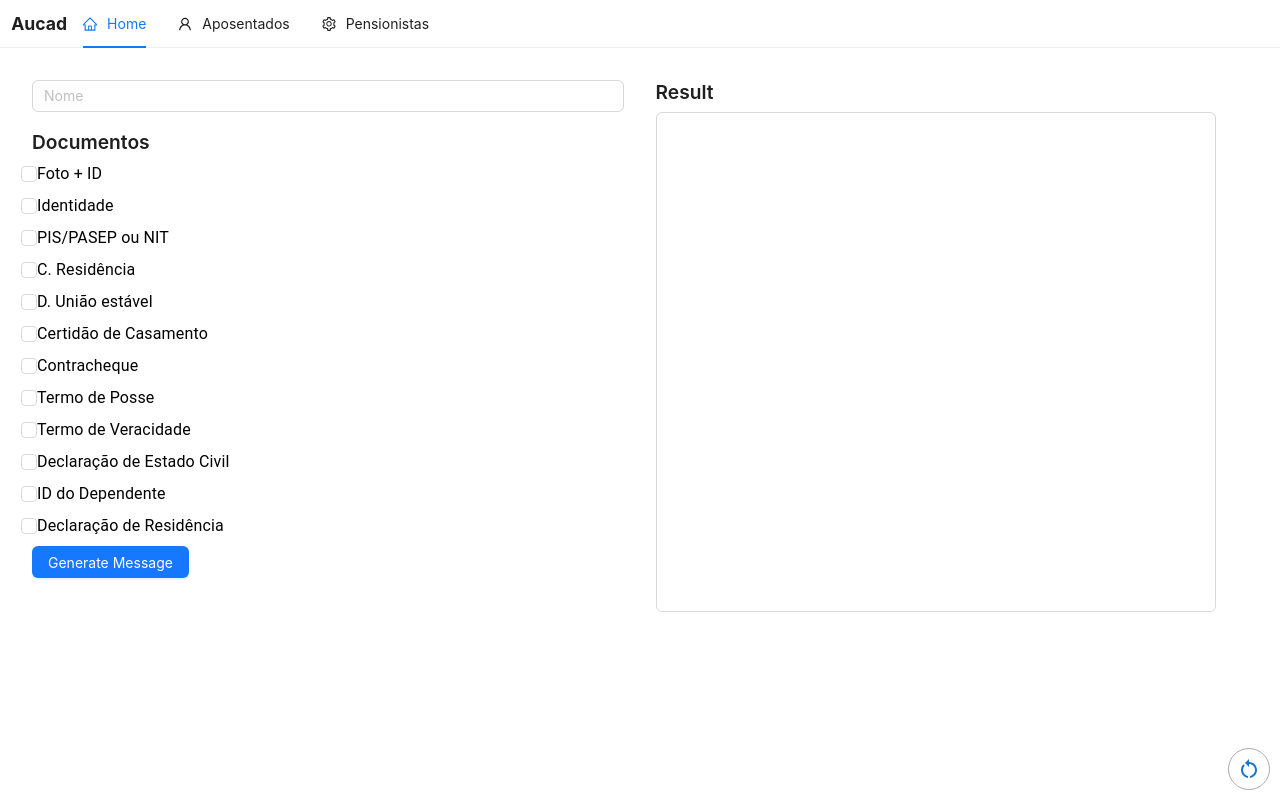
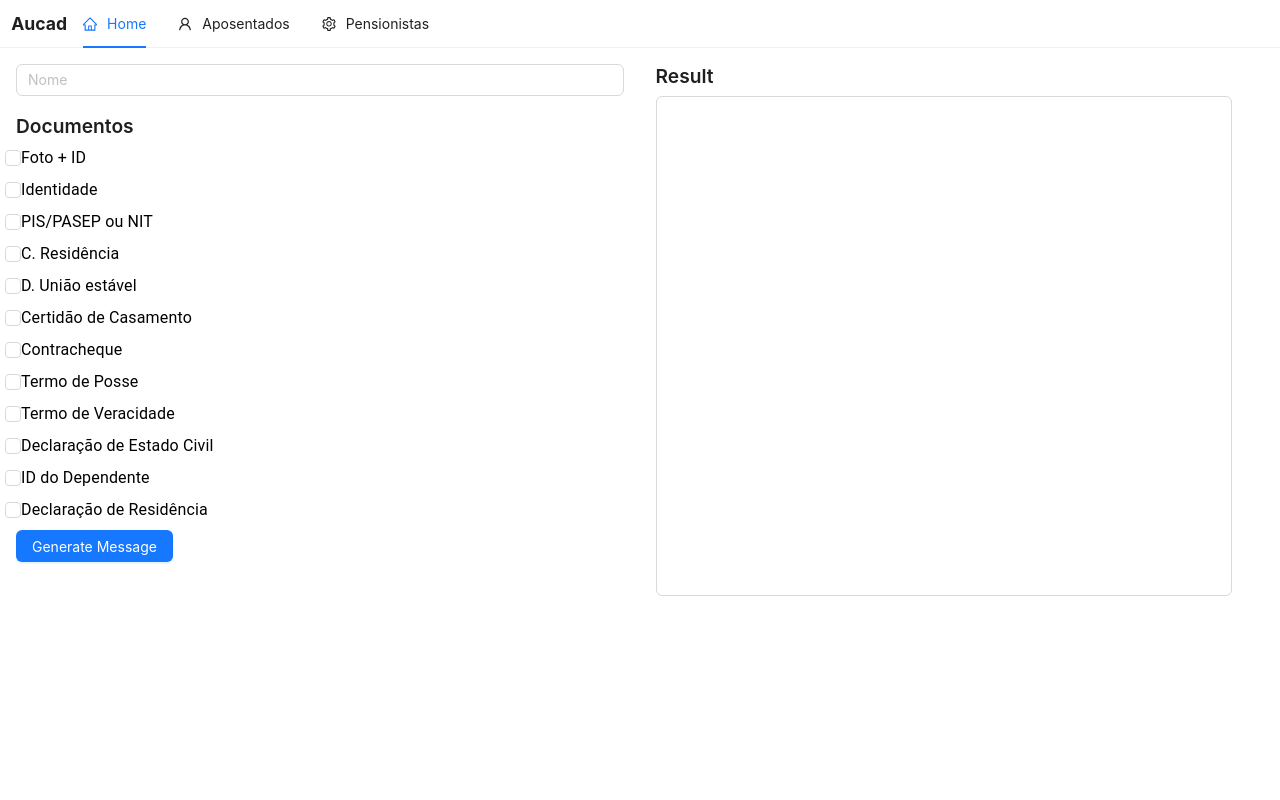
Before and after one commit to secretindex/Python-Scripts, a React (Vite) app in the folder advanced/recad-auto-message/: page / in a window 1280 px wide. Built offline with nearby package versions, Linux system fonts and the light colour scheme.

Commit message:
remove restart button

```diff
--- a/advanced/recad-auto-message/src/App.tsx
+++ b/advanced/recad-auto-message/src/App.tsx
@@ -1,8 +1,5 @@
 import "./App.css"
 import Home from "./pages/home"
-import { IconButton } from "@mui/material"
-import { RestartAlt } from "@mui/icons-material"
-import ComponentTwo from "./components/alt-antui/ComponentAnt"
 import MenuAnt from "./components/alt-antui/MenuUp"
 import About from "./pages/About"
 import { SecondCheckboxContextProvider } from "./contexts/SecondCheckboxContext"
@@ -10,27 +7,23 @@ import { SecondCheckboxContextProvider } from "./contexts/SecondCheckboxContext"
 import { BrowserRouter as Router, Routes, Route } from "react-router-dom"
 import CheckboxContextProvider from "./contexts/CheckboxContext"
 import TextFieldContextProvider from "./contexts/TextfieldContext"
+import ComponentThree from "./components/alt-antui/ComponentTwo"
 
 function App() {
-  const restartAction = () => {
-    console.log("restarted")
-  }
-
   return (
-    <main className="h-screen w-screen">
+    <main className="min-h-full">
       <Router>
         <CheckboxContextProvider>
           <SecondCheckboxContextProvider>
             <TextFieldContextProvider>
               <MenuAnt />
-              <section className="app-container w-full">
+              <section className="h-full px-6">
                 <Routes>
                   <Route path="/" element={<Home />}></Route>
                   <Route path="/ativos" element={<Home />}></Route>
                   <Route
                     path="/aposentados"
-                    // element={<ComponentDois />}
-                    element={<ComponentTwo />}
+                    element={<ComponentThree />}
                   ></Route>
                   <Route
                     path="/pensionistas"
@@ -38,16 +31,6 @@ function App() {
                   ></Route>
                   <Route path="/about" element={<About />}></Route>
                 </Routes>
-                <div className="bottom-right">
-                  <IconButton
-                    className="IconButton"
-                    color="primary"
-                    sx={{ border: "1px solid #adadad" }}
-                    onClick={() => restartAction()}
-                  >
-                    <RestartAlt fontSize="inherit" />
-                  </IconButton>
-                </div>
               </section>
             </TextFieldContextProvider>
           </SecondCheckboxContextProvider>
```
